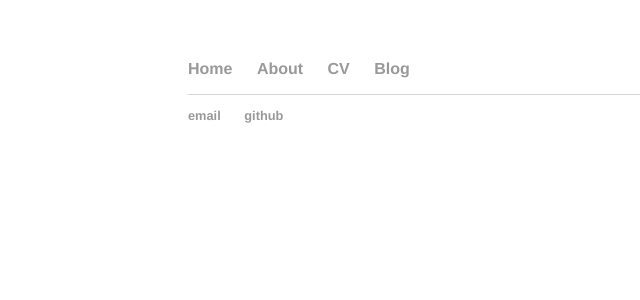
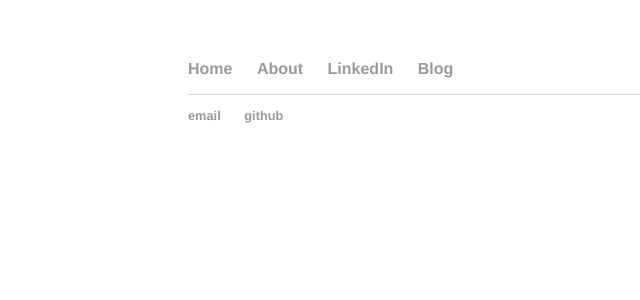
Before and after one commit to ritvikvinod/ritvikvinod.github.io, a Jekyll site: the page built from index.html, in a window 1280 px wide. Shown: the top 300 px of the page, without its empty margins (4-644 px from the left). Built offline with Jekyll 4.4.1, drawn with Linux system fonts in a browser that asks for light colours.

Commit message:
Update default.html

```diff
--- a/_layouts/default.html
+++ b/_layouts/default.html
@@ -10,7 +10,7 @@
 	    		<ul>
 	        		<li><a href="/">Home</a></li>
 		        	<li><a href="/about">About</a></li>
-	        		<li><a href="/cv">CV</a></li>
+	        		<li><a href="https://www.linkedin.com/in/ritvik-vinodkumar/">LinkedIn</a></li>
 	        		<li><a href="https://ritvikvinodkumar.wordpress.com/">Blog</a></li>
 	    		</ul>
 			</nav>
```
